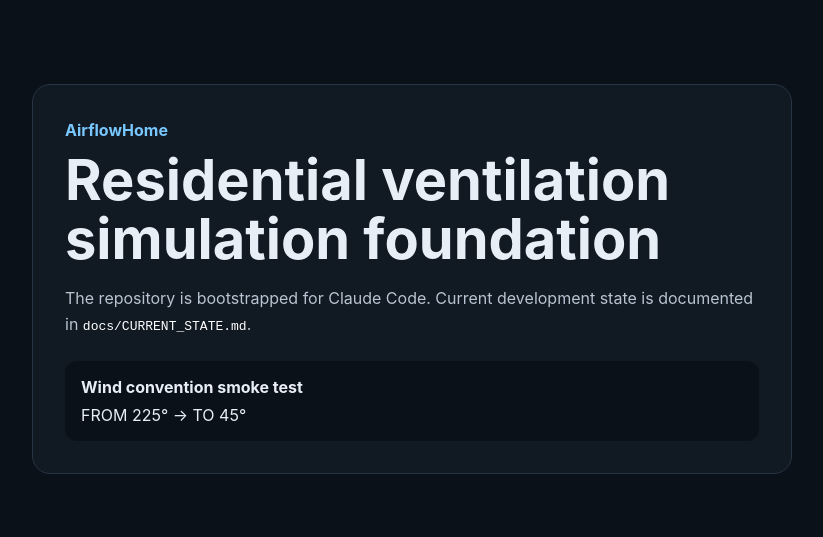
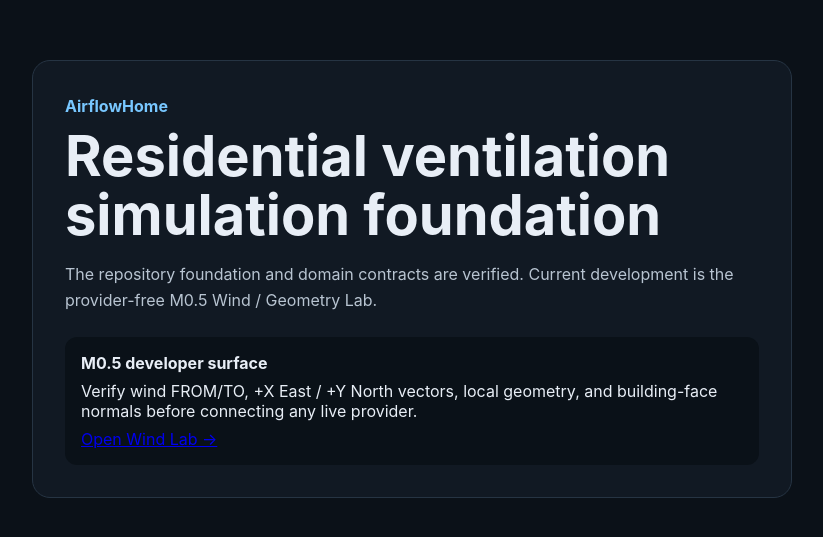
Before and after one commit to immigration2000/AirflowHome, a React (Vite) app: page / in a window 1280 px wide. Shown: the part 121-658 px from the top of the page, without its empty margins (228-1051 px from the left). Built offline with nearby package versions, Linux system fonts and the light colour scheme.

Commit message:
feat(lab): route developer Wind Lab

```diff
--- a/src/App.tsx
+++ b/src/App.tsx
@@ -1,25 +1,34 @@
-import { windFromToDeg } from './domain/wind/wind'
+import WindLab from './dev/windLab/WindLab'
 
-export default function App() {
-  const exampleFromDeg = 225
-  const exampleToDeg = windFromToDeg(exampleFromDeg)
-
+function Home() {
   return (
     <main className="app-shell">
       <section className="hero">
         <p className="eyebrow">AirflowHome</p>
         <h1>Residential ventilation simulation foundation</h1>
         <p>
-          The repository is bootstrapped for Claude Code. Current development
-          state is documented in <code>docs/CURRENT_STATE.md</code>.
+          The repository foundation and domain contracts are verified. Current
+          development is the provider-free M0.5 Wind / Geometry Lab.
         </p>
         <div className="status-card">
-          <strong>Wind convention smoke test</strong>
+          <strong>M0.5 developer surface</strong>
           <span>
-            FROM {exampleFromDeg}° → TO {exampleToDeg}°
+            Verify wind FROM/TO, +X East / +Y North vectors, local geometry, and
+            building-face normals before connecting any live provider.
           </span>
+          <a className="primary-link" href="/dev/wind-lab">
+            Open Wind Lab →
+          </a>
         </div>
       </section>
     </main>
   )
 }
+
+export default function App() {
+  if (window.location.pathname === '/dev/wind-lab') {
+    return <WindLab />
+  }
+
+  return <Home />
+}
```
